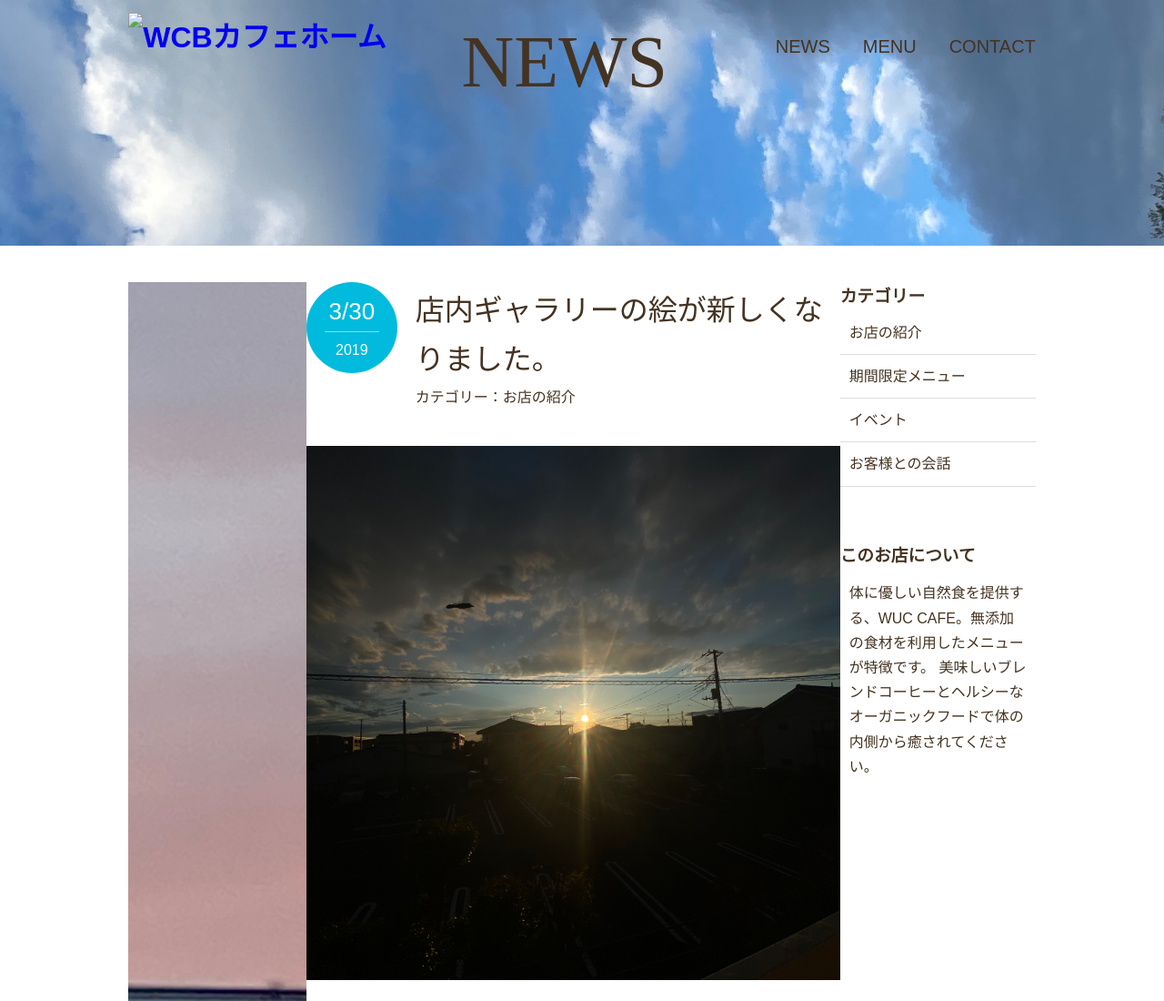
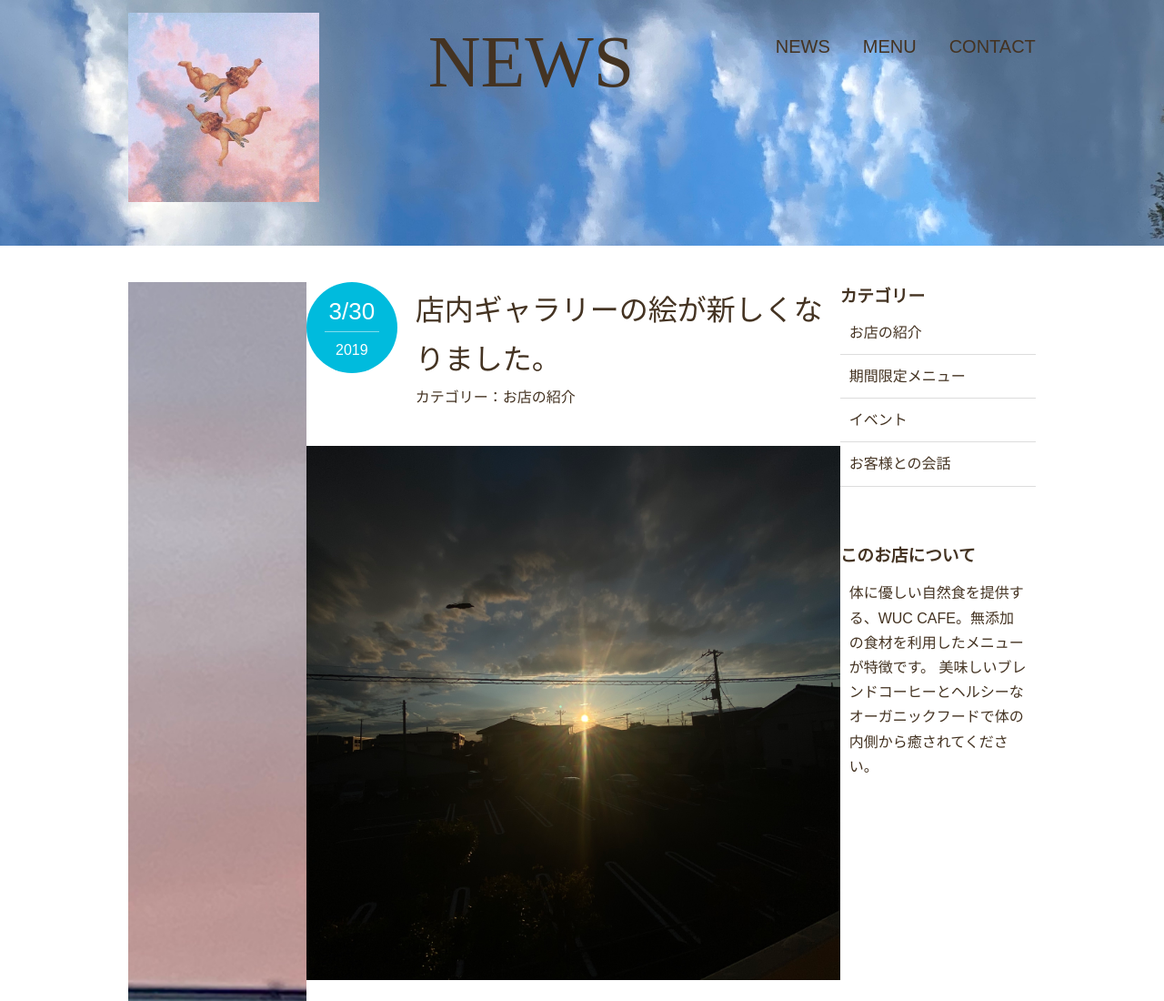
Before and after one commit to Yuks03/yukapage, a plain HTML site: page news.html in a window 1280 px wide. Shown: the top 1100 px of the page at 91% size. Drawn offline with Linux system fonts and the light colour scheme; some packages are replaced by stand-ins of ours; files whose address does not match are found by name; a web font is replaced by a local one.

Commit message:
Update news.html

```diff
--- a/news.html
+++ b/news.html
@@ -10,14 +10,14 @@
     <link rel="stylesheet" href="https://unpkg.com/ress/dist/ress.min.css">
     <link href="https;//fonts.googleapis.com/css?family=Philosopher" rel="stylesheet">
     <link href="style.css" rel="stylesheet">
-    <link rel="icon" type="images/png" href="images/IMG_5175.jpeg">
+    <link rel="icon" type="images/png" href="IMG_5175.jpeg">
 
   </head>
 
   <body>
     <div id="news" class="big-bg">
       <header class="page-header wrapper">
-        <h1><a href="index.html"><img class="logo" src="images/S__50774026.jpeg" alt="WCBカフェホーム"></a></h1>
+        <h1><a href="index.html"><img class="logo" src="S__50774026.jpeg" alt="WCBカフェホーム"></a></h1>
         <div class="wrapper">
           <h2 class="page-title">News</h2>
         </div><!-- /.wrapper -->
```
